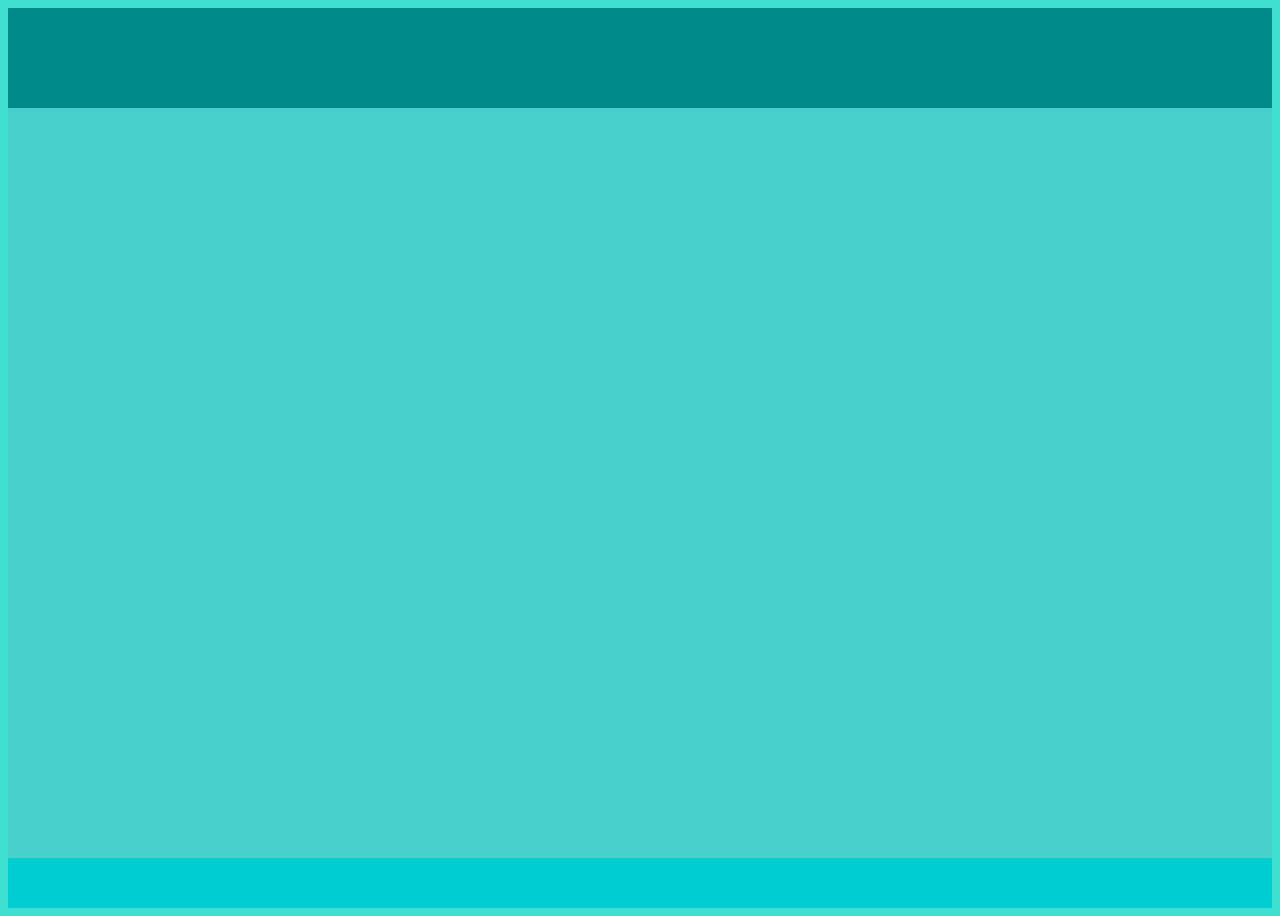
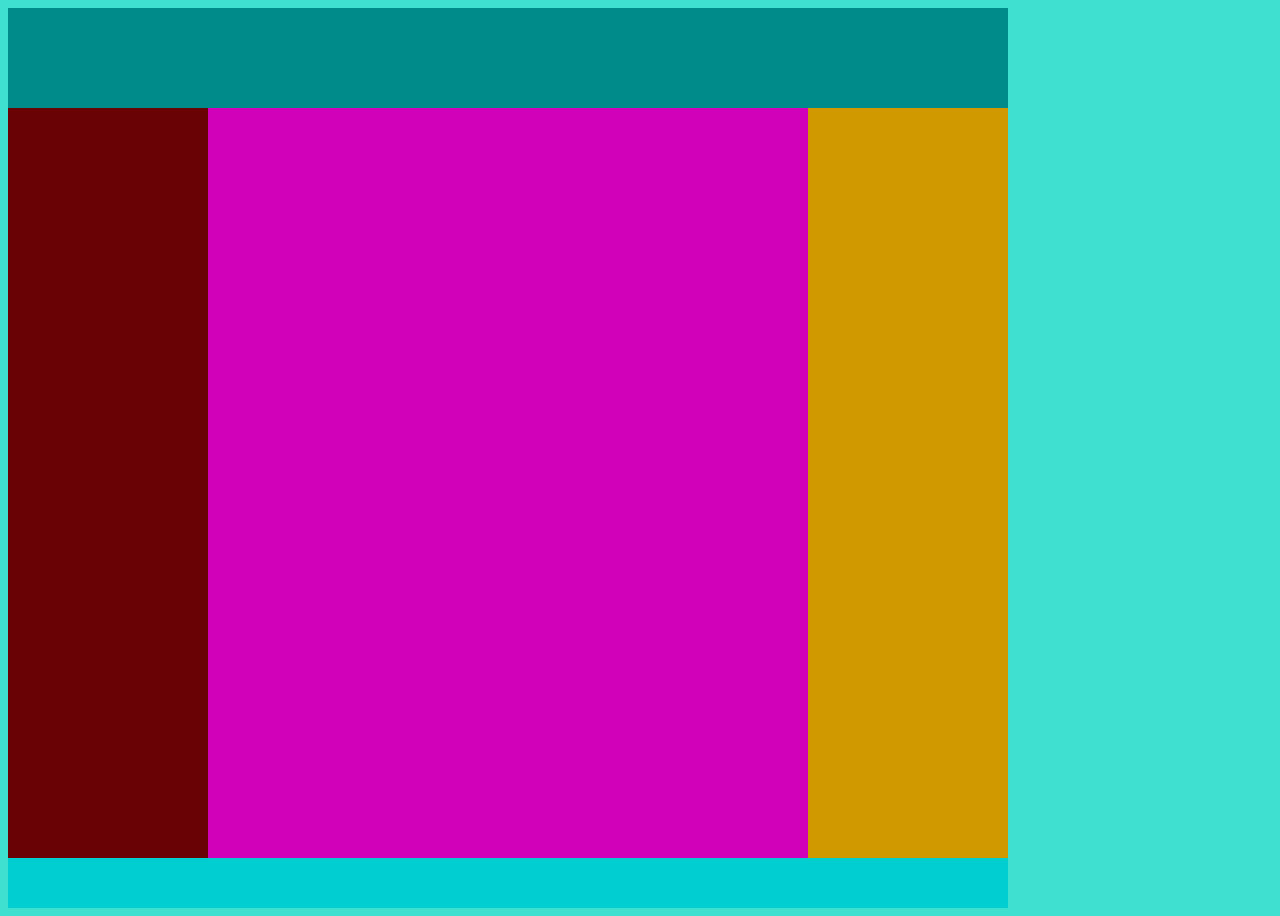
Before and after one commit to joaopessoasilva06/site_3d_campos_sales_2025, a plain HTML site: page sintaxe.html in a window 1280 px wide. Drawn offline with Linux system fonts and the light colour scheme.

Commit message:
Update sintaxe.html

```diff
--- a/sintaxe.html
+++ b/sintaxe.html
@@ -6,7 +6,7 @@
             background-color:#40E0D0;
           }
           .site{
-            width:inherit;
+            width:1000px;
             height:900px;
           }
           .header{
@@ -24,6 +24,27 @@
             height:50px;
             background-color:#00CED1;
           }
+          .esquerda{
+            width:200px;
+            height:inherit;
+            background-color:#d19900;
+            display:inline-block;
+            float:right;
+          }
+          .centro{
+            width:600px;
+            height:inherit;
+            background-color:#d100b9;
+            display:inline-block;
+            float:right;
+          }
+          .direita{
+            width:200px;
+            height:inherit;
+            background-color:#680204;
+            display:inline-block;
+            float:right;
+          }
       </style>
   </head>
   <body>
@@ -39,12 +60,17 @@
 
             </div>
             <div class="direita">
+                <div class="direita1">
 
+                </div>
+                <div class="direita2">
+
+                </div>
             </div>
         </div>
         <div class="footer">
 
         </div>
-      </div>
+    </div>
   </body>
 </html>
```
